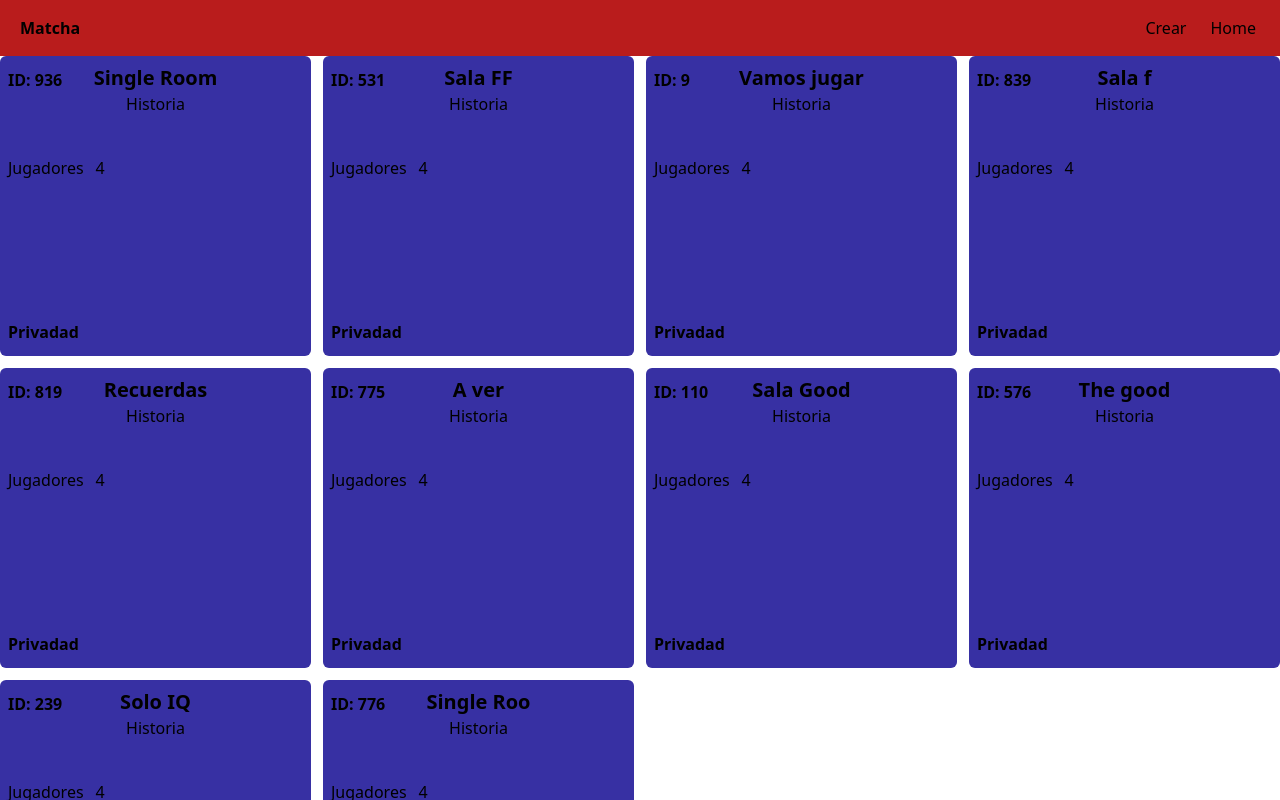
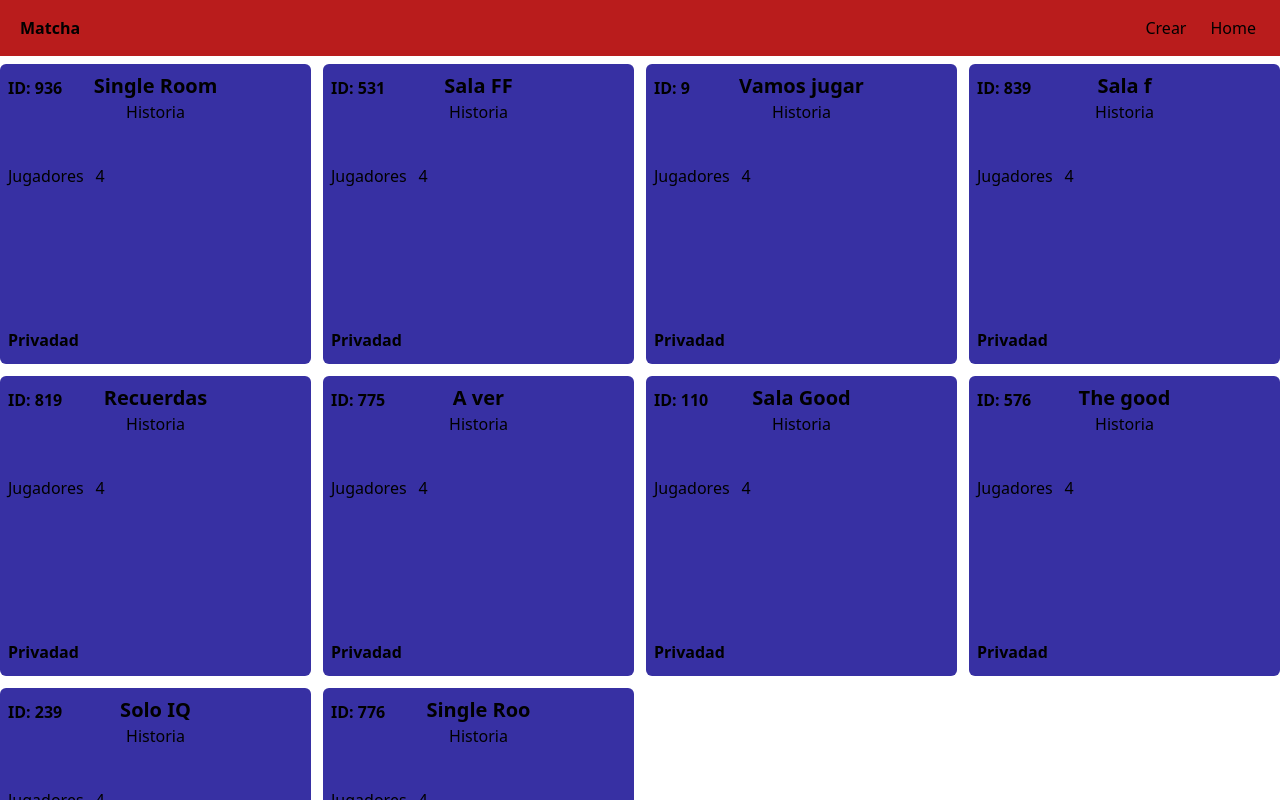
Before and after one commit to LuisArielRetanaHernadez/Memorama, a React (Vite) app: page / in a window 1280 px wide. Shown: the top 800 px of the page. Built offline with nearby package versions, Linux system fonts and the light colour scheme.

Commit message:
agregando mt-2 a la secciones de salas

```diff
--- a/src/pages/Home/Home.jsx
+++ b/src/pages/Home/Home.jsx
@@ -8,7 +8,7 @@ const Home = () => {
   const [salas, setSalas] = useState(rooms)
 
   return (
-    <section>
+    <section className="mt-2">
       <div>
         {/*Search room gamer*/}
       </div>
```
